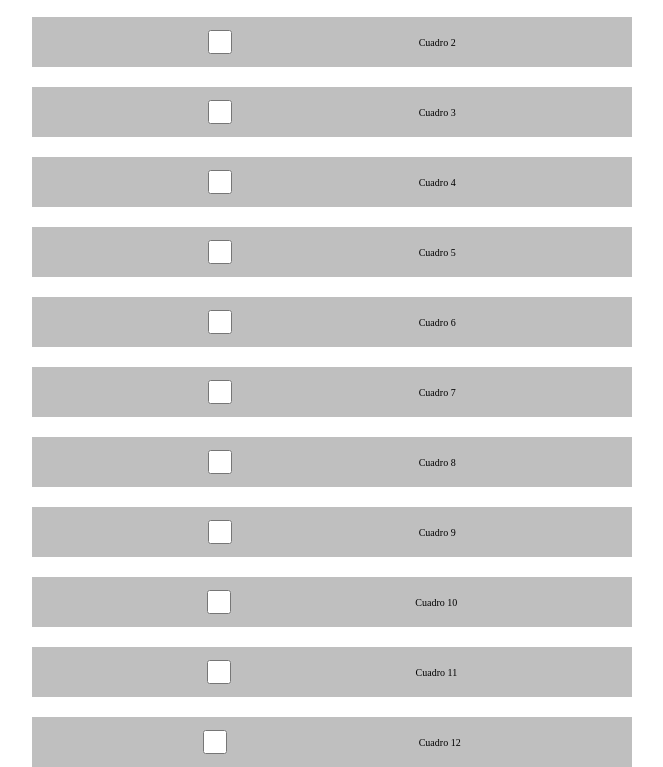
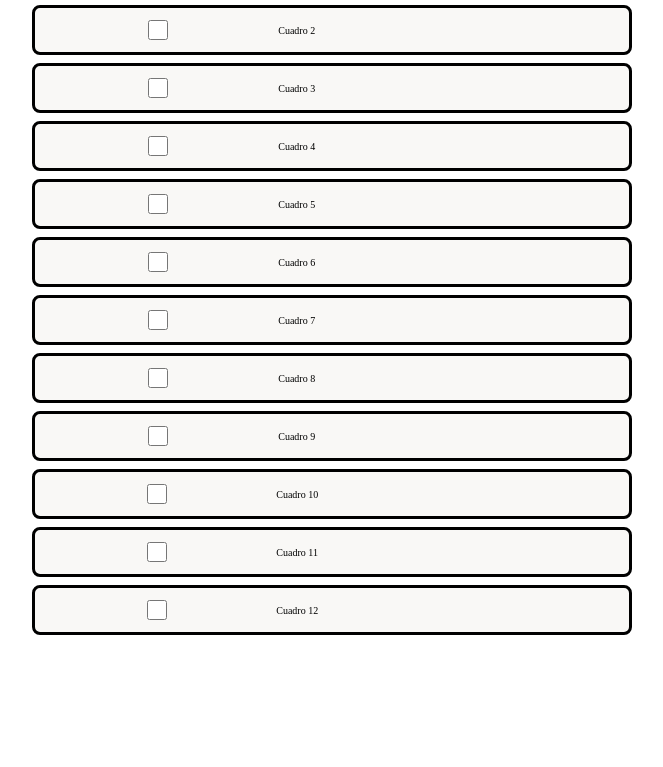
Before and after one commit to Rg4Pablo21/App-tareas, a plain HTML site: page index.html in a window 1280 px wide. Shown: the part 103-870 px from the top of the page, without its empty margins (308-971 px from the left). After the commit the page ends 800 px from the top, so only its background shows below. Drawn offline with Linux system fonts and the light colour scheme.

Commit message:
Se termina la checkbox

```diff
--- a/componentes/contenedor/contenedor.css
+++ b/componentes/contenedor/contenedor.css
@@ -1,238 +1,25 @@
-.contenedor {
-    display: grid;
-    grid-template-columns: repeat(12,1fr);
-    grid-template-rows: repeat(12, 1fr);
-    gap: 20px;
-
-
+h2 {
+    margin-bottom: 20px;
 }
 
-
-
-.cuadro-1{
-    grid-column: 1/13;
-    background-color: rgb(191, 191, 191);
-    width: 100%;
-    height: 100%;
-    display: grid;
-    justify-content:center ;
-    height: 50px;
-
+.cuadro {
     display: flex;
-    justify-content: center;
     align-items: center;
-    text-align: center;
-
+    justify-content: space-between;
+    padding: 12px;
+    background: #f9f8f6;
+    border-radius: 8px;
+    margin-bottom: 8px;
+    transition: 0.3s;
+    border:  solid black;
 }
 
-.cuadro-2{
-    grid-column: 1/13;
-    background-color: rgb(191, 191, 191);
-    width: 100%;
-    height: 100%;
-    display: grid;
-    justify-content:center ;
-    height: 50px;
-
-    display: flex;
-    justify-content: center;
-    align-items: center;
-    text-align: center;
-
-}
-.cuadro-3{
-    grid-column: 1/13;
-    height: 50px;
-
-
-    background-color: rgb(191, 191, 191);
-    width: 100%;
-    height: 100%;
-    display: grid;
-    justify-content:center ;
-
-    display: flex;
-    justify-content: center;
-    align-items: center;
-    text-align: center;
+.cuadro:hover {
+    background: #f3f2f0;
 }
 
-.cuadro-4{
-    grid-column: 1/13;
-    height: 50px;
-
-
-    background-color: rgb(191, 191, 191);
-    width: 100%;
-    height: 100%;
-    display: grid;
-    justify-content:center ;
-
-    display: flex;
-    justify-content: center;
-    align-items: center;
-    text-align: center;
+.checkbox {
+    width: 20px;
+    height: 20px;
+    margin-right: 10px;
 }
-
-.cuadro-5{
-    grid-column: 1/13;
-    height: 50px;
-
-
-    background-color: rgb(191, 191, 191);
-    width: 100%;
-    height: 100%;
-    display: grid;
-    justify-content:center ;
-
-
-    display: flex;
-    justify-content: center;
-    align-items: center;
-    text-align: center;
-}
-
-.cuadro-6{
-    grid-column: 1/13;
-    height: 50px;
-
-
-    background-color: rgb(191, 191, 191);
-    width: 100%;
-    height: 100%;
-    display: grid;
-    justify-content:center ;
-
-    display: flex;
-    justify-content: center;
-    align-items: center;
-    text-align: center;
-
-
-
-}
-
-
-
-.cuadro-7{
-    grid-column: 1/13;
-    height: 50px;
-
-
-    background-color: rgb(191, 191, 191);
-    width: 100%;
-    height: 100%;
-    display: grid;
-    justify-content:center ;
-
-
-    display: flex;
-    justify-content: center;
-    align-items: center;
-    text-align: center;
-}
-
-.cuadro-8{
-    grid-column: 1/13;
-    height: 50px;
-
-
-    background-color: rgb(191, 191, 191);
-    width: 100%;
-    height: 100%;
-    display: grid;
-    justify-content:center ;
-
-
-    display: flex;
-    justify-content: center;
-    align-items: center;
-    text-align: center;
-}
-
-.cuadro-9{
-    grid-column: 1/13;
-    height: 50px;
-
-
-    background-color: rgb(191, 191, 191);
-    width: 100%;
-    height: 100%;
-    display: grid;
-    justify-content:center ;
-
-
-
-    display: flex;
-    justify-content: center;
-    align-items: center;
-    text-align: center;
-}
-
-.cuadro-10{
-    grid-column: 1/13;
-    height: 50px;
-
-
-    background-color: rgb(191, 191, 191);
-    width: 100%;
-    height: 100%;
-    display: grid;
-    justify-content:center ;
-
-
-
-    display: flex;
-    justify-content: center;
-    align-items: center;
-    text-align: center;
-}
-
-
-.cuadro-11{
-    grid-column: 1/13;
-    height: 50px;
-
-
-    background-color: rgb(191, 191, 191);
-    width: 100%;
-    height: 100%;
-    display: grid;
-    justify-content:center ;
-
-
-
-    display: flex;
-    justify-content: center;
-    align-items: center;
-    text-align: center;
-}
-
-
-
-
-.cuadro-12{
-    grid-column: 1/13;
-    height: 50px;
-
-    gap: 10px;
-    background-color: rgb(191, 191, 191);
-    width: 100%;
-    height: 100%;
-    display: grid;
-    justify-content:center ;
-
-
-    display: flex;
-    justify-content: center;
-    align-items: center;
-    text-align: center;
-}
-
-
-.checkbox {
-    width: 24px;
-    height: 24px;
-    margin-right: 10px;
-    cursor: pointer;
-}
--- a/componentes/contenedor/contenedor.js
+++ b/componentes/contenedor/contenedor.js
@@ -2,25 +2,40 @@ function contenedor() {
         let contenedor = document.createElement("div");
         contenedor.className = "contenedor";
 
+        let header = document.createElement("h2");
+        header.innerText = "Personal";
+        header.style.marginBottom = "20px";
+
         for (let i = 1; i <= 12; i++) {
             let div = document.createElement("div");
-        div.className = `cuadro-${i}`;
+            div.className = `cuadro cuadro-${i}`;
 
-        // Crear checkbox
             let checkbox = document.createElement("input");
             checkbox.type = "checkbox";
             checkbox.className = "checkbox";
 
-        // Etiqueta con texto
             let label = document.createElement("label");
             label.innerText = `Cuadro ${i}`;
+            label.className = "texto-cuadro";
+
+            let cuadroDiv = document.createElement("div");
+            cuadroDiv.className = `div-cuadro-${i}`;
+
+
+
+            div.addEventListener("click", function () {
+                checkbox.checked = !checkbox.checked;
+                div.classList.toggle("seleccionado", checkbox.checked);
+                label.classList.toggle("texto-seleccionado", checkbox.checked);
+            });
+
+
+
 
             div.appendChild(checkbox);
             div.appendChild(label);
+            div.appendChild(cuadroDiv);
             contenedor.appendChild(div);
-
-
-
         }
 
         return contenedor;
```
Lines whose indentation alone changed are shown as unchanged.
